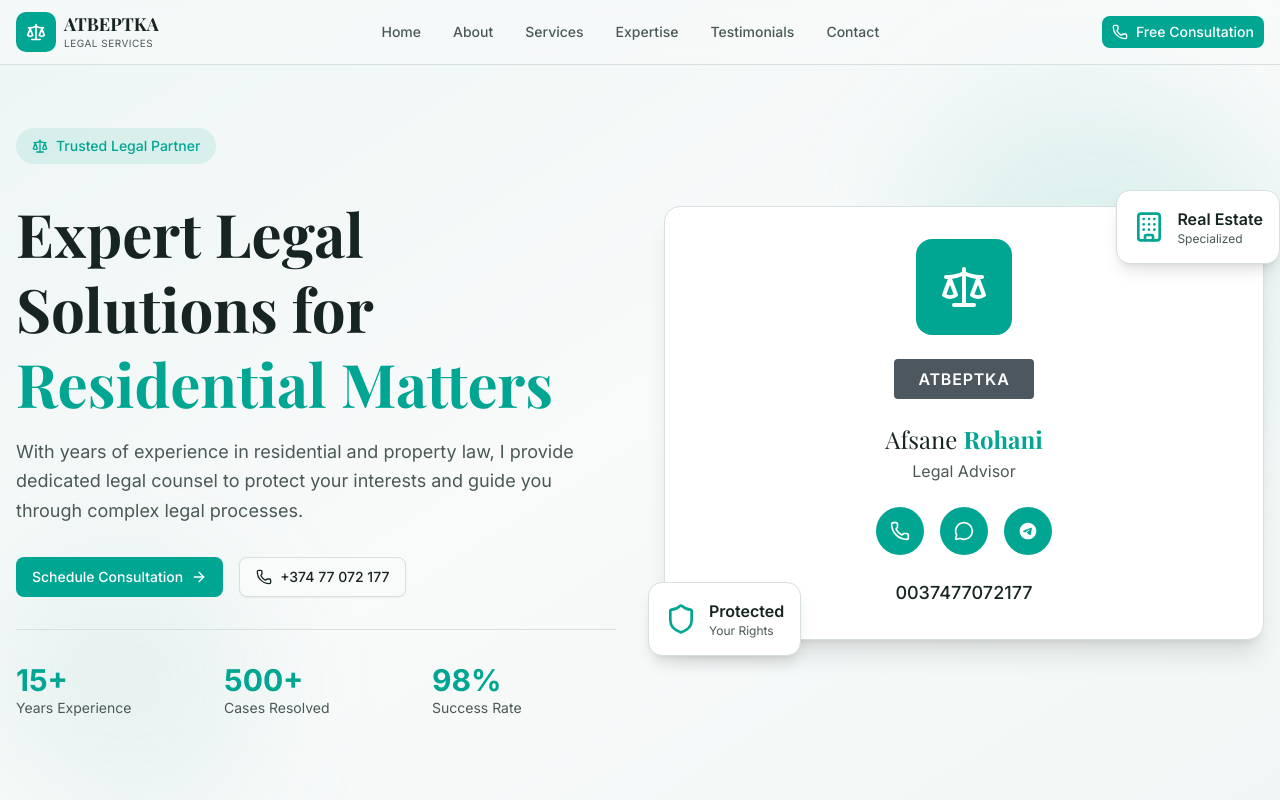
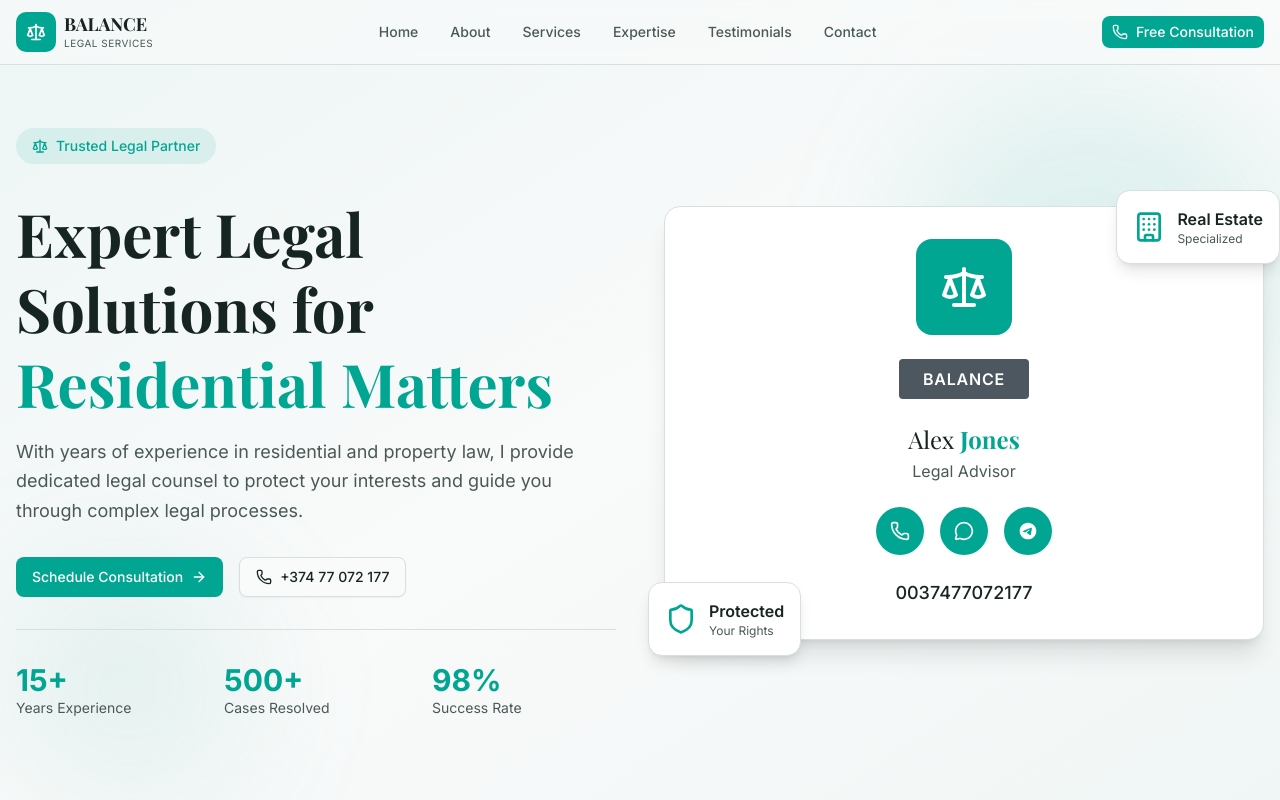
Before and after one commit to AliZok/afsane-rohani-brand, a Next.js app: page / in a window 1280 px wide. Shown: the top 800 px of the page. Built offline with nearby package versions, Linux system fonts and the light colour scheme; a web font is replaced by a local one.

Commit message:
change characters

```diff
--- a/app/layout.tsx
+++ b/app/layout.tsx
@@ -14,7 +14,7 @@ const playfair = Playfair_Display({
 });
 
 export const metadata: Metadata = {
-  title: 'Afsane Rohani | ATBEPTKA - Legal & Residential Services',
+  title: 'Alex Jones | BALANCE - Legal & Residential Services',
   description: 'Expert legal advisory services specializing in residential law, real estate, and property matters. Trusted counsel for all your legal needs.',
   generator: 'v0.app',
   icons: {
--- a/components/about.tsx
+++ b/components/about.tsx
@@ -23,7 +23,7 @@ export function About() {
             <div className="aspect-[4/5] relative rounded-2xl overflow-hidden">
               <img
                 src="/images/some.png"
-                alt="Afsane Rohani - Legal Advisor"
+                alt="Alex Jones - Legal Advisor"
                 className="w-full h-full object-cover"
               />
             </div>
--- a/components/contact.tsx
+++ b/components/contact.tsx
@@ -12,8 +12,8 @@ const contactInfo = [
   {
     icon: Mail,
     label: "Email",
-    value: "contact@atbeptka.com",
-    href: "mailto:contact@atbeptka.com",
+    value: "contact@BALANCE.com",
+    href: "mailto:contact@BALANCE.com",
   },
   {
     icon: MapPin,
--- a/components/footer.tsx
+++ b/components/footer.tsx
@@ -31,7 +31,7 @@ export function Footer() {
                 <Scale className="h-5 w-5 text-primary-foreground" />
               </div>
               <div className="flex flex-col">
-                <span className="font-serif text-lg font-bold text-secondary-foreground leading-tight">ATBEPTKA</span>
+                <span className="font-serif text-lg font-bold text-secondary-foreground leading-tight">BALANCE</span>
                 <span className="text-[10px] text-secondary-foreground/70 tracking-wider">LEGAL SERVICES</span>
               </div>
             </Link>
@@ -81,9 +81,9 @@ export function Footer() {
                 </a>
               </li>
               <li>
-                <a href="mailto:contact@atbeptka.com" className="flex items-center gap-3 text-secondary-foreground/80 hover:text-primary-foreground transition-colors text-sm">
+                <a href="mailto:contact@BALANCE.com" className="flex items-center gap-3 text-secondary-foreground/80 hover:text-primary-foreground transition-colors text-sm">
                   <Mail className="h-4 w-4" />
-                  contact@atbeptka.com
+                  contact@BALANCE.com
                 </a>
               </li>
               <li>
@@ -102,7 +102,7 @@ export function Footer() {
         <div className="container mx-auto px-4 py-6">
           <div className="flex flex-col md:flex-row justify-between items-center gap-4">
             <p className="text-secondary-foreground/70 text-sm">
-              © {new Date().getFullYear()} ATBEPTKA Legal Services. All rights reserved.
+              © {new Date().getFullYear()} BALANCE Legal Services. All rights reserved.
             </p>
             <div className="flex gap-6">
               <Link href="#" className="text-secondary-foreground/70 hover:text-primary-foreground transition-colors text-sm">
--- a/components/header.tsx
+++ b/components/header.tsx
@@ -26,7 +26,7 @@ export function Header() {
               <Scale className="h-5 w-5 text-primary-foreground" />
             </div>
             <div className="flex flex-col">
-              <span className="font-serif text-lg font-bold text-foreground leading-tight">ATBEPTKA</span>
+              <span className="font-serif text-lg font-bold text-foreground leading-tight">BALANCE</span>
               <span className="text-[10px] text-muted-foreground tracking-wider">LEGAL SERVICES</span>
             </div>
           </a>
--- a/components/hero.tsx
+++ b/components/hero.tsx
@@ -70,14 +70,14 @@ export function Hero() {
 
                   <div className="space-y-1">
                     <div className="bg-secondary text-secondary-foreground px-6 py-2 rounded">
-                      <span className="font-semibold tracking-wider">ATBEPTKA</span>
+                      <span className="font-semibold tracking-wider">BALANCE</span>
                     </div>
                   </div>
 
                   <div className="space-y-1">
                     <h3 className="text-2xl font-serif">
-                      <span className="text-foreground">Afsane </span>
-                      <span className="text-primary font-bold">Rohani</span>
+                      <span className="text-foreground">Alex </span>
+                      <span className="text-primary font-bold">Jones</span>
                     </h3>
                     <p className="text-muted-foreground">Legal Advisor</p>
                   </div>
--- a/components/testimonials.tsx
+++ b/components/testimonials.tsx
@@ -5,25 +5,25 @@ const testimonials = [
   {
     name: "Maria Petrosyan",
     role: "Home Buyer",
-    content: "Afsane made our first home purchase a smooth and stress-free experience. Her expertise in residential law was invaluable, and she guided us through every step with patience and professionalism.",
+    content: "Alex made our first home purchase a smooth and stress-free experience. Her expertise in residential law was invaluable, and she guided us through every step with patience and professionalism.",
     rating: 5,
   },
   {
     name: "David Sargsyan",
     role: "Property Investor",
-    content: "I've worked with many attorneys, but Afsane's attention to detail and knowledge of property law is exceptional. She protected my interests in a complex commercial deal.",
+    content: "I've worked with many attorneys, but Alex's attention to detail and knowledge of property law is exceptional. She protected my interests in a complex commercial deal.",
     rating: 5,
   },
   {
     name: "Anna Hovhannisyan",
     role: "Landlord",
-    content: "Excellent service in resolving a difficult tenant dispute. Afsane's legal strategy was spot-on, and she achieved a favorable outcome while maintaining professionalism throughout.",
+    content: "Excellent service in resolving a difficult tenant dispute. Alex's legal strategy was spot-on, and she achieved a favorable outcome while maintaining professionalism throughout.",
     rating: 5,
   },
   {
     name: "Robert Grigoryan",
     role: "Real Estate Developer",
-    content: "Afsane has been our go-to legal advisor for all property matters. Her expertise in zoning and permits has been crucial for our development projects.",
+    content: "Alex has been our go-to legal advisor for all property matters. Her expertise in zoning and permits has been crucial for our development projects.",
     rating: 5,
   },
 ]
@@ -39,7 +39,7 @@ export function Testimonials() {
           </h2>
           <p className="text-muted-foreground">
             Don&apos;t just take our word for it. Here&apos;s what our clients have to say about
-            their experience working with ATBEPTKA Legal Services.
+            their experience working with BALANCE Legal Services.
           </p>
         </div>
 
```
